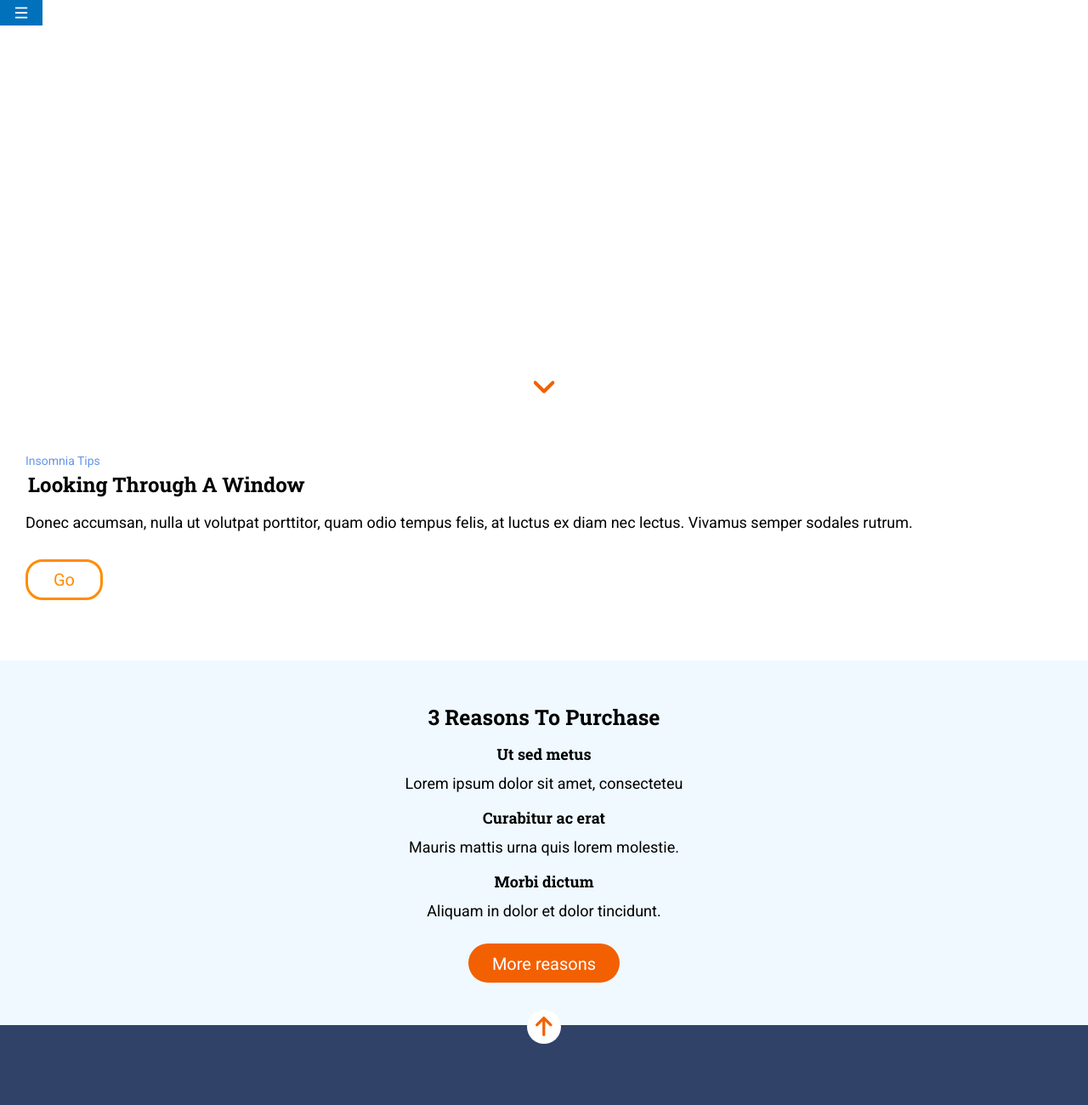
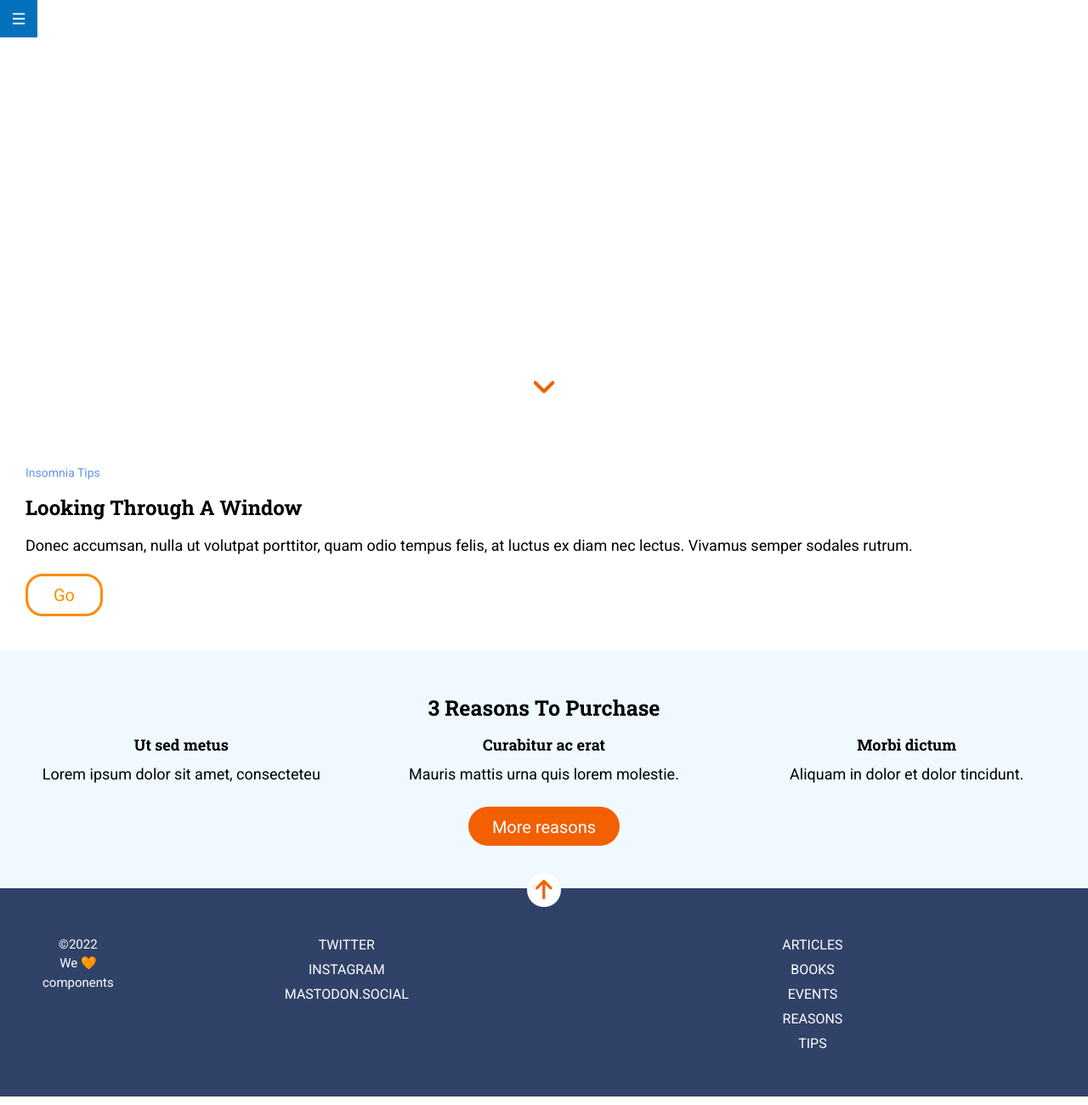
Before and after one commit to Adalab/modulo-1-evaluacion-final-Roxana-Solano, a website built with Vite: page src/index.html in a window 1280 px wide. Shown: the top 1300 px of the page at 85% size. Built offline with nearby package versions, Linux system fonts and the light colour scheme; files whose address does not match are found by name.

Commit message:
fix header section 0

```diff
--- a/src/partials/_section0.html
+++ b/src/partials/_section0.html
@@ -4,9 +4,9 @@
             <h1> Anonymous Proxy</h1>
             <h3>In hac habitasse platea dictumst.</h3>
         </div>
-        <button class="symbol">
+        <div class="symbol">
             <a href="#reason-to-purchase"><img src="../public/images/ico-scroll-down.svg" alt="down arrow" /></a>
-        </button>
+        </div>
     </div>
 
 </section>
--- a/src/partials/_section1.html
+++ b/src/partials/_section1.html
@@ -1,12 +1,12 @@
 <section>
     <div class="rectangle">
-        <span class="tips">Insomnia Tips</span>
+        <h4 class="tips">Insomnia Tips</h4>
         <h1 class="looking">Looking Through A Window</h1>
         <p class="donec">Donec accumsan, nulla ut volutpat porttitor, quam odio tempus felis, at luctus ex diam nec
             lectus. Vivamus
             semper sodales rutrum.</p>
         <div class="butgo">
-            <button class="button"> Go </button>
+            <a href="https://adalab.es/" target="_blank" class="button"> Go </a>
         </div>
     </div>
 
--- a/src/partials/header.html
+++ b/src/partials/header.html
@@ -1,6 +1,6 @@
 <header>
     <div class="menu">
-        <a href="https://adalab.es/" target="_blank"><img src="../public/images/ico-menu.svg"
+        <a href="https://adalab.es/" target="_blank"><img class="menu-img" src="../public/images/ico-menu.svg"
                 alt="hamburger menu" /></a>
     </div>
 </header>
--- a/src/scss/pages/_footer.scss
+++ b/src/scss/pages/_footer.scss
@@ -38,3 +38,23 @@
     padding-block: 13px;
     font-size: 15px;
 }
+@media screen and (min-width: 481px){
+    .rectangle-3{
+        flex-direction: row-reverse;
+        padding: 50px;
+
+    .book {
+        padding: 0px;
+        margin: 0px;
+    }
+    .network{
+        padding: 0px;
+        margin: 0px;
+    }
+    .end{
+        padding: 0px;
+        margin: 0px;
+    }
+    }
+
+}
--- a/src/scss/pages/_header.scss
+++ b/src/scss/pages/_header.scss
@@ -1,12 +1,12 @@
 header{
-    width: 50px;
+    width: 44px;
     height: 0px;
     position: sticky;
     z-index: 100;
     top: 0px;
-    img{
+    .menu-img{
         width: 15px;
-        height: 30px;
+        height: 44px;
         margin-left: 50%;
         transform: translateX(-50%);
     }
--- a/src/scss/pages/_section0.scss
+++ b/src/scss/pages/_section0.scss
@@ -41,6 +41,7 @@
     width: 40px;
     height: 40px;
     img{
+        margin-top: 13px;
         margin-left: 50%;
         width: 25px;
         transform: translateX(-50%);
--- a/src/scss/pages/_section1.scss
+++ b/src/scss/pages/_section1.scss
@@ -8,14 +8,13 @@
     color: cornflowerblue;
     font-size: 14px;
     font-family: "Roboto";
+    font-weight: normal;
 
 }
 .looking{
     font-size: 24px;
     text-align: left;
-     font-family: 'Roboto Slab';
-     margin: 3px;
-
+    font-family: 'Roboto Slab';
 }
 .donec{
     font-family: "Roboto";
@@ -33,9 +32,11 @@
     padding: 10px 30px;
     font-family: 'Roboto';
     transition: transform 0.3s ease, background-color 0.3s ease;
+    text-decoration: none;
 
 }
 .butgo{
+    margin-top: 30px;
     :hover{
         transform: scale(1.1);
         background-color: lightseagreen;
--- a/src/scss/pages/_section2.scss
+++ b/src/scss/pages/_section2.scss
@@ -71,6 +71,9 @@
     }
 }
 
-@media screen and (min-width: 1001px){
+@media screen and (min-width: 481px){
+    .container-three{
+        grid-template-columns: repeat(3,1fr);
+    }
 
 }
```
